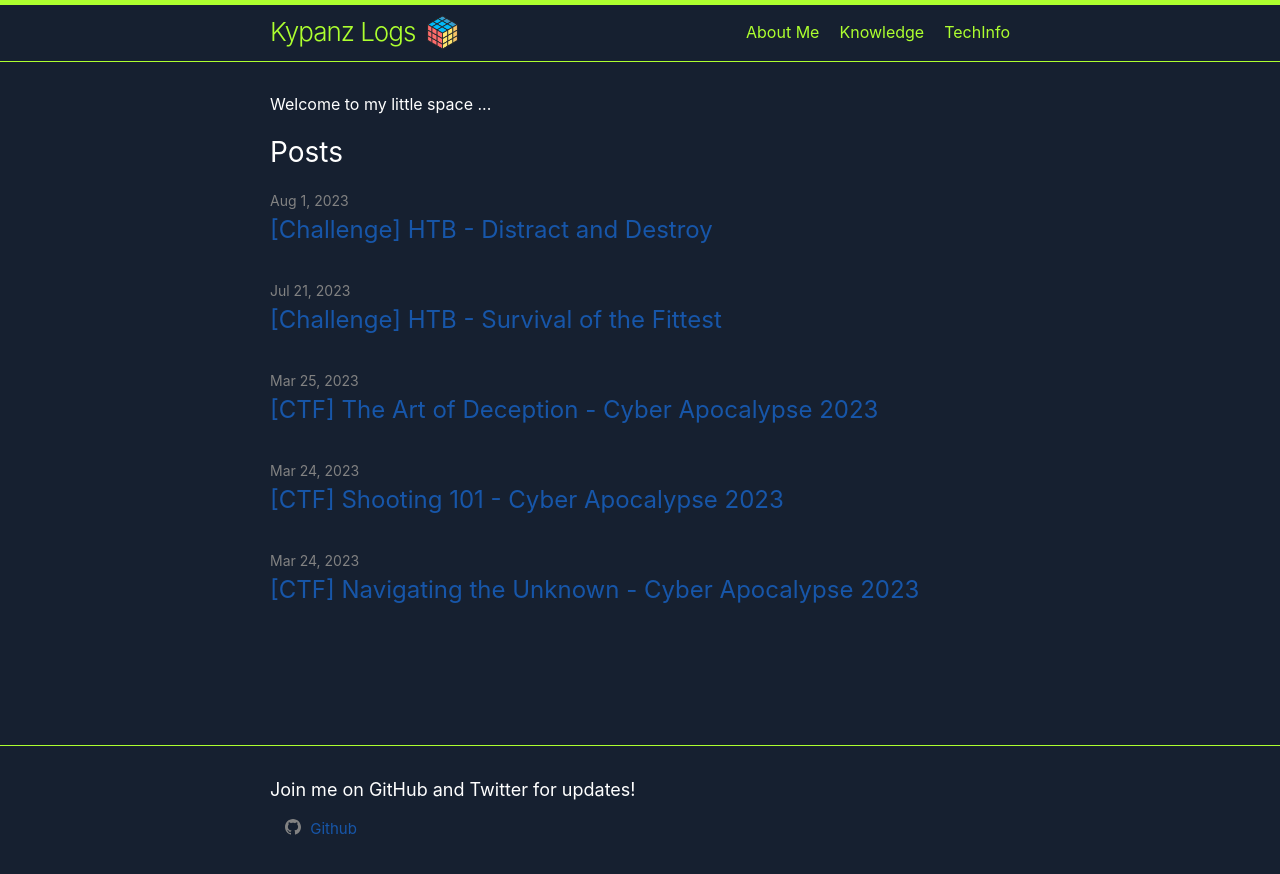
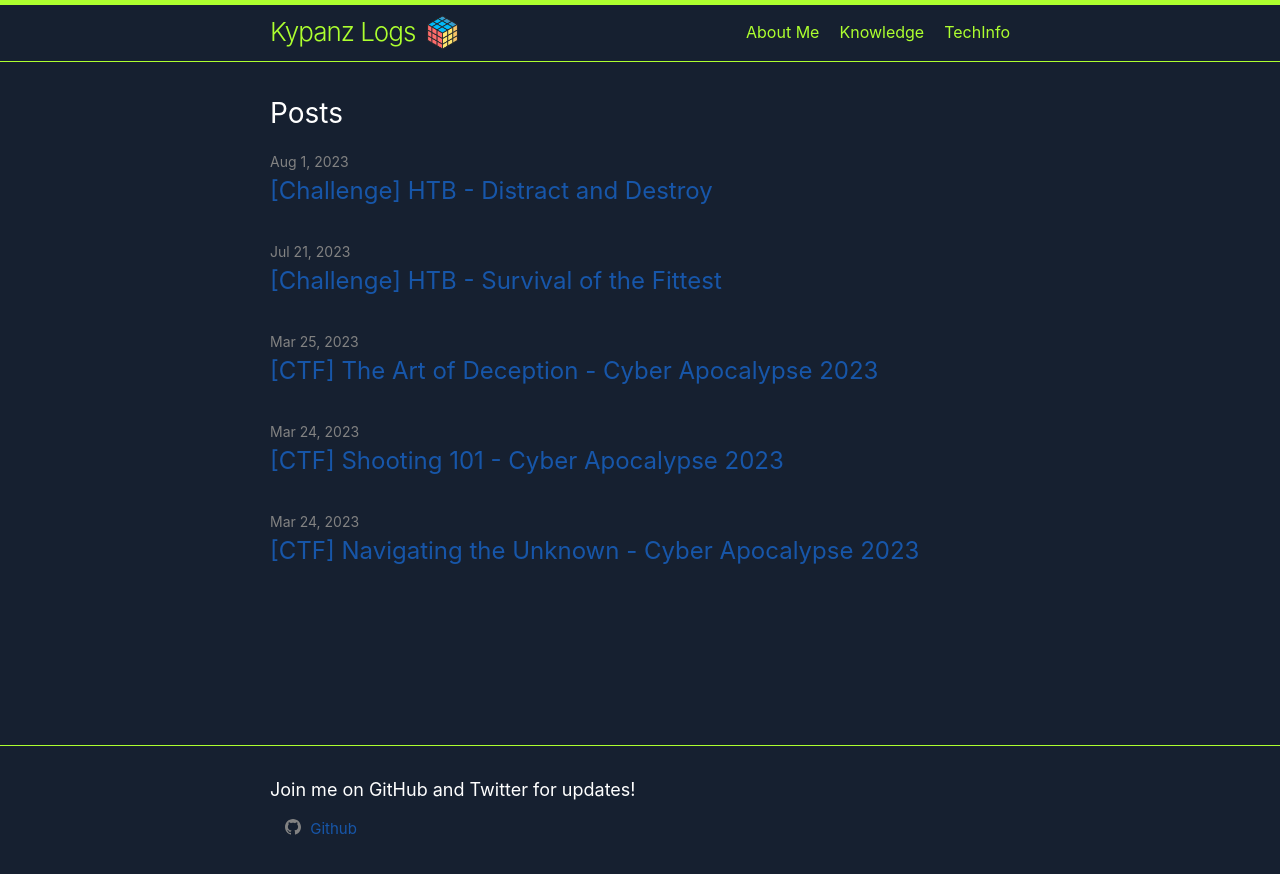
Before and after one commit to kypanz/kypanz.github.io, a Jekyll site: the page built from index.markdown, in a window 1280 px wide. Shown: the top 874 px of the page. Built offline with Jekyll 4.4.1, drawn with Linux system fonts in a browser that asks for light colours.

Commit message:
removing inecesary information

```diff
--- a/index.markdown
+++ b/index.markdown
@@ -4,4 +4,3 @@
 
 layout: home
 ---
-<p> Welcome to my little space ... </p>
```
